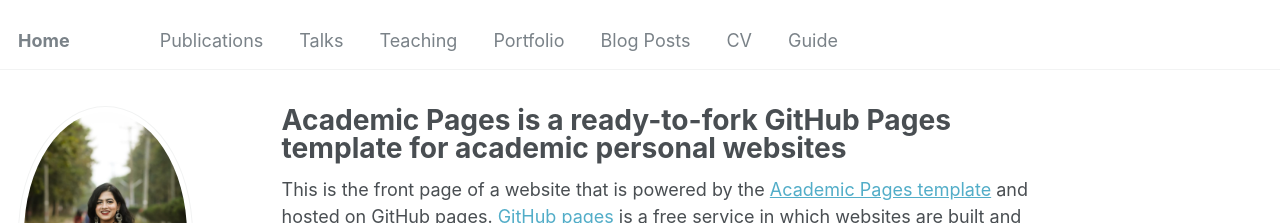
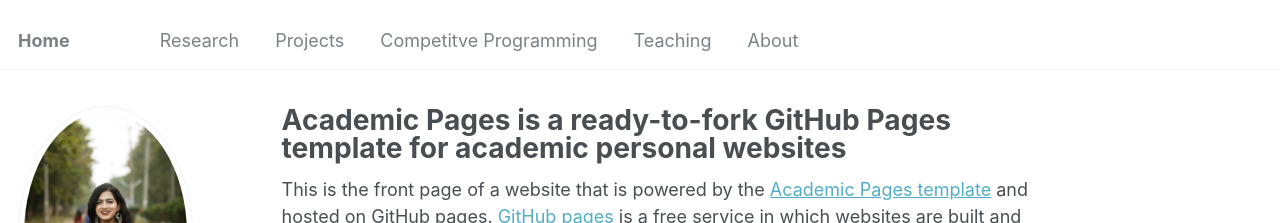
Before and after one commit to Tasfia-Anwar/Portfolio, a Jekyll site: the page built from _pages/about.md, in a window 1280 px wide. Shown: the top 223 px of the page. Built offline with Jekyll 4.4.1, drawn with Linux system fonts in a browser that asks for light colours.

Commit message:
nevigation bar change

```diff
--- a/_data/navigation.yml
+++ b/_data/navigation.yml
@@ -5,23 +5,23 @@
 # prevent it from being included in the site.
 
 main:
-  - title: "Publications"
-    url: /publications/
+  - title: "Research"
+    url: /research/
 
-  - title: "Talks"
-    url: /talks/
+  # - title: "Talks"
+  #   url: /talks/
+
+  - title: "Projects"
+    url: /projects/
+
+  - title: "Competitve Programming"
+    url: /competitve programming/
 
   - title: "Teaching"
     url: /teaching/
 
-  - title: "Portfolio"
-    url: /portfolio/
+  - title: "About"
+    url: /about/
 
-  - title: "Blog Posts"
-    url: /year-archive/
-
-  - title: "CV"
-    url: /cv/
-
-  - title: "Guide"
-    url: /markdown/
+  # - title: "Guide"
+  #   url: /markdown/
```
